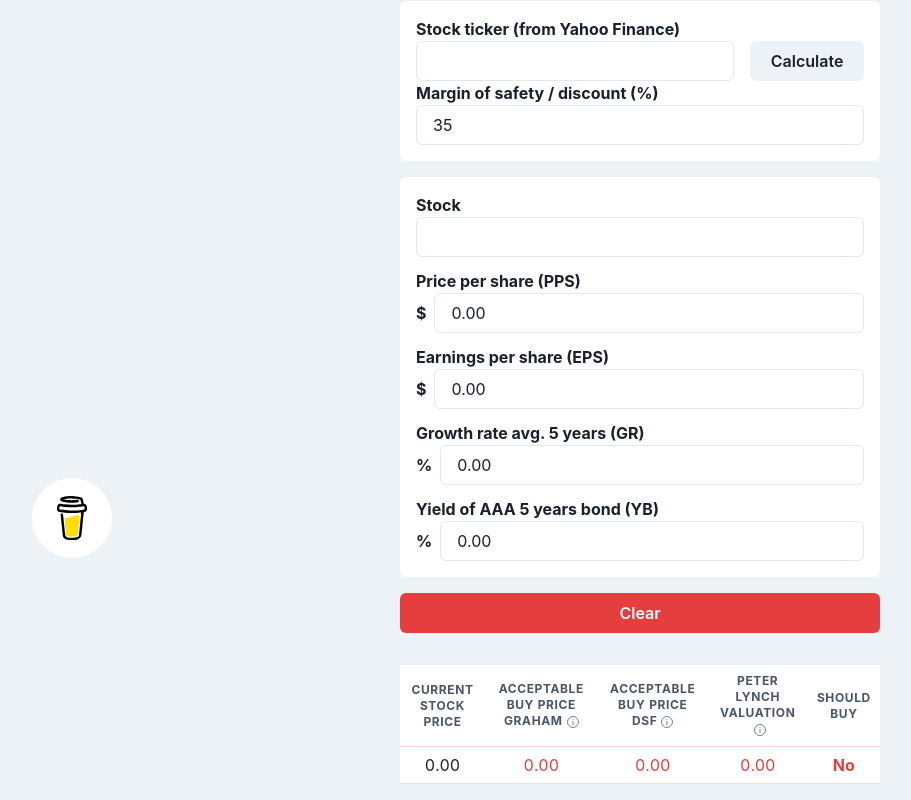
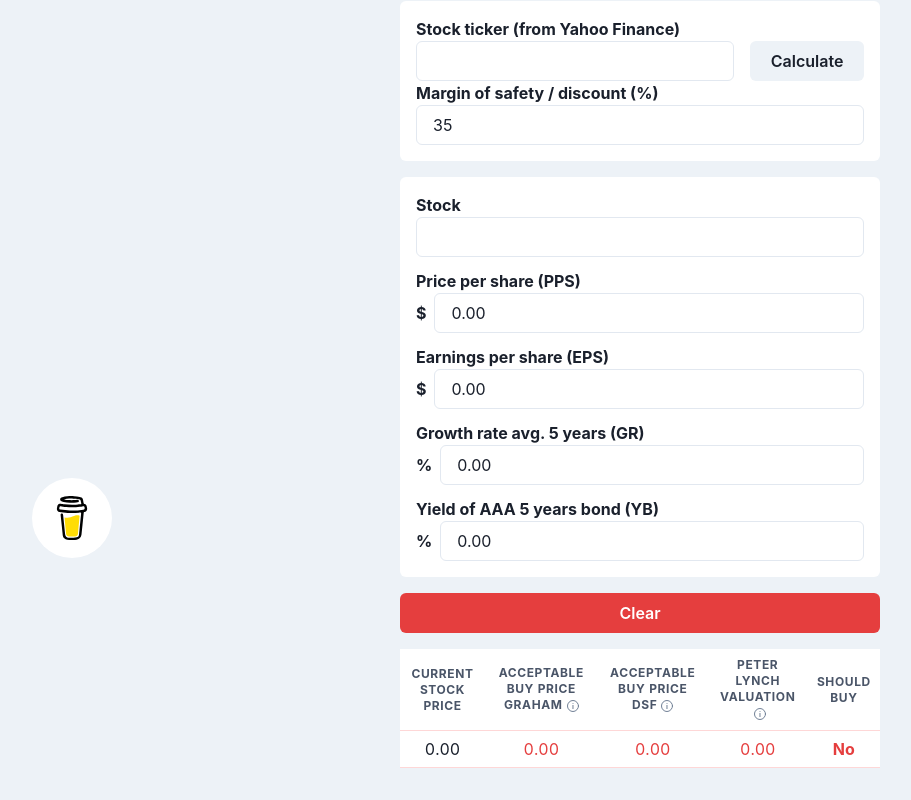
Before and after one commit to KelvinSweere/QuickIntrinsicValue, a Next.js app: page / in a window 1280 px wide. Shown: the part 210-1010 px from the top of the page, without its empty margins (0-911 px from the left). Built offline with nearby package versions, Linux system fonts and the light colour scheme.

Commit message:
Fixed spacing between the clear button.

```diff
--- a/src/components/calculator/output/calculator-output-regular.tsx
+++ b/src/components/calculator/output/calculator-output-regular.tsx
@@ -45,7 +45,7 @@ const CalculatorOutputRegular = ({
   };
 
   return (
-    <Box mt={4} bg="white">
+    <Box bg="white">
       <Table variant="simple" colorScheme="red">
         <Thead>
           <Tr>
```
